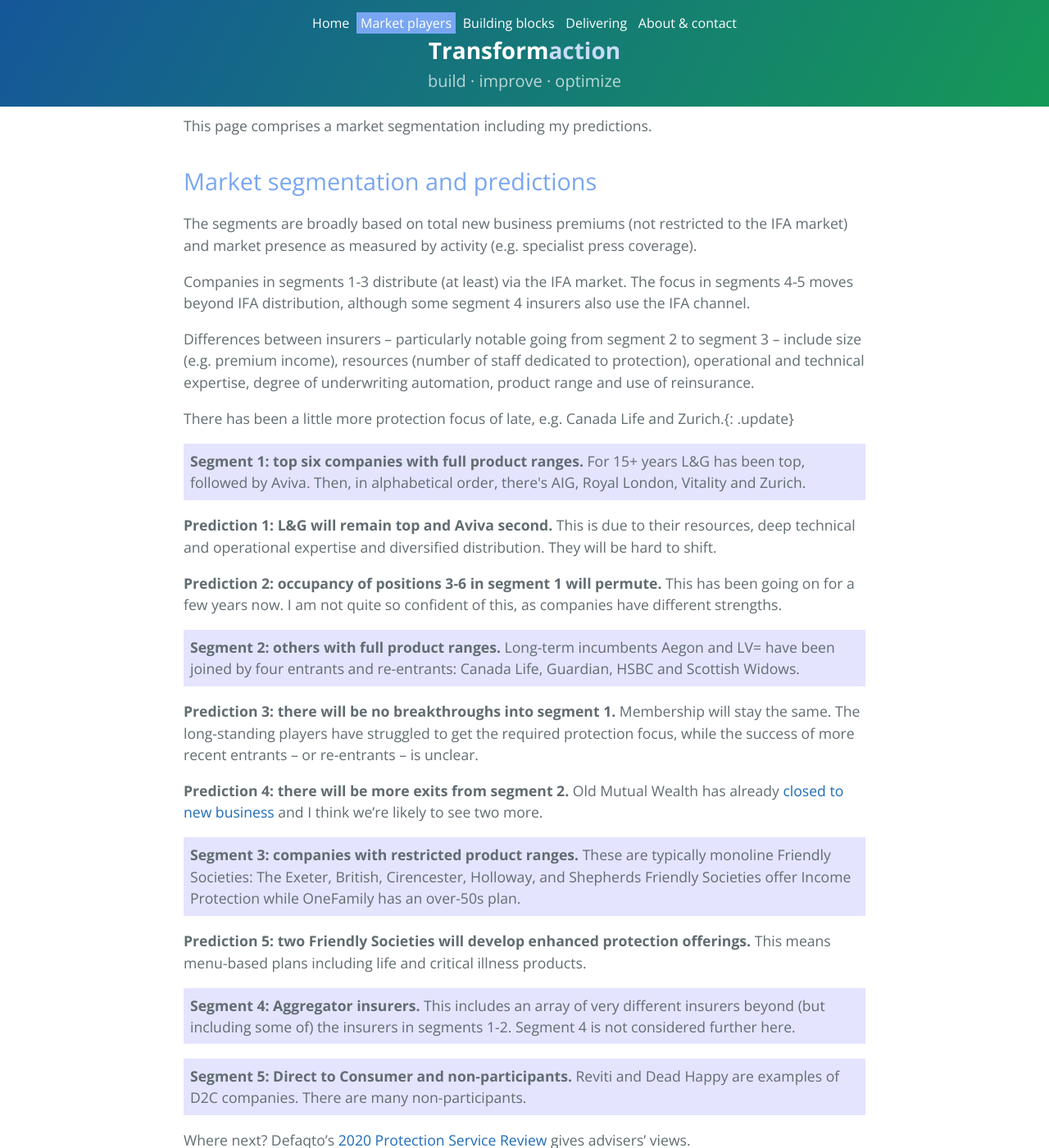
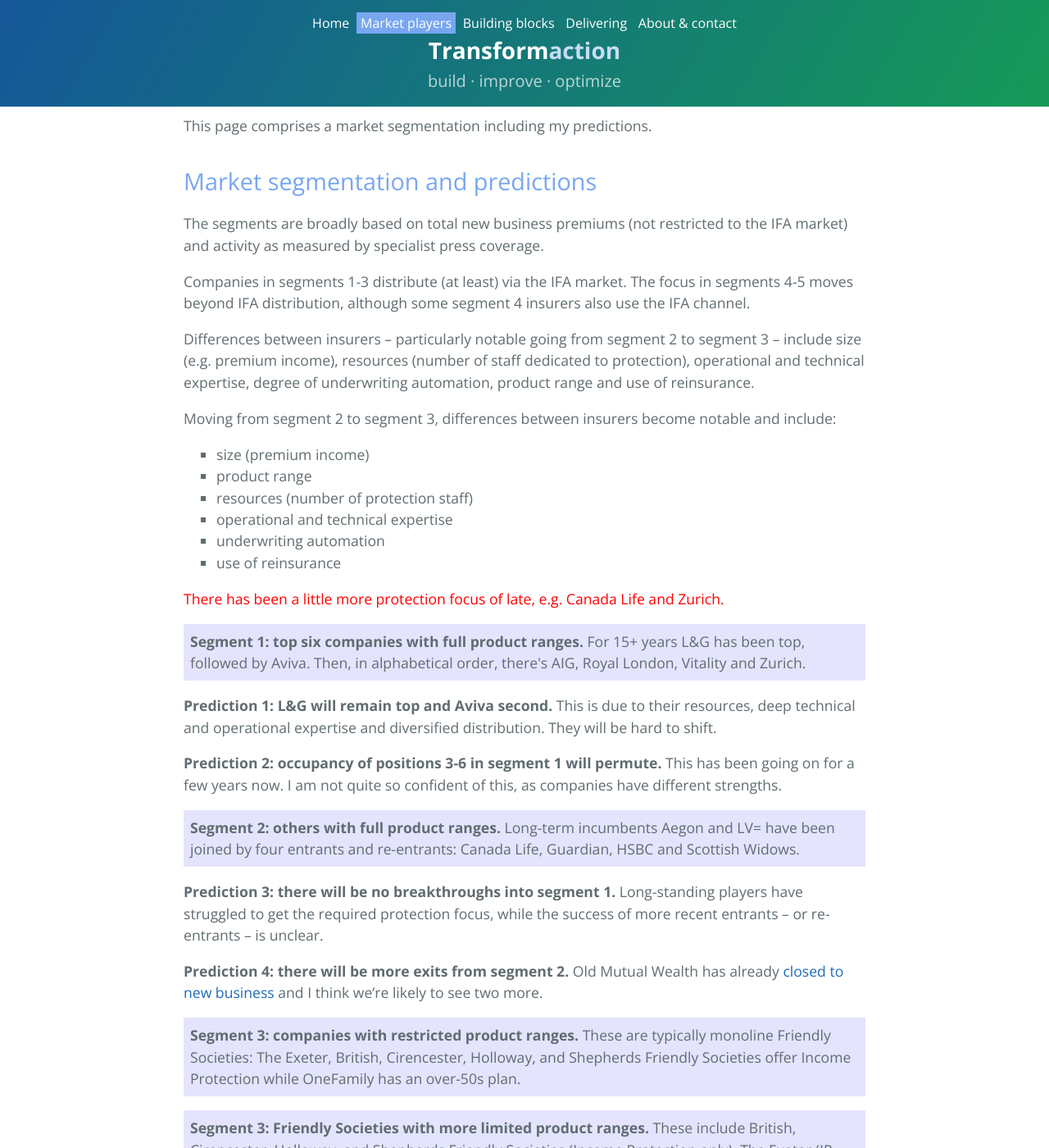
Before and after one commit to maverickactuary/1actuary, a Jekyll site: the page built from content/2marketplayers/index.md, in a window 1280 px wide and 1400 px high, scrolled down 195 px. Shown: the whole window at 82% size. Built offline with Jekyll 4.4.1, drawn with Linux system fonts in a browser that asks for light colours; some of the changed text lies outside the part shown.

Commit message:
market players update

```diff
--- a/content/2marketplayers/index.md
+++ b/content/2marketplayers/index.md
@@ -14,13 +14,23 @@ This page comprises a market segmentation including my predictions.
 
 ## Market segmentation and predictions
 
-The segments are broadly based on total new business premiums (not restricted to the IFA market) and market presence as measured by activity (e.g. specialist press coverage).
+The segments are broadly based on total new business premiums (not restricted to the IFA market) and activity as measured by specialist press coverage.
 
 Companies in segments 1-3 distribute (at least) via the IFA market. The focus in segments 4-5 moves beyond IFA distribution, although some segment 4 insurers also use the IFA channel.
 
 Differences between insurers &ndash; particularly notable going from segment 2 to segment 3 &ndash; include size (e.g. premium income), resources (number of staff dedicated to protection), operational and technical expertise, degree of underwriting automation, product range and use of reinsurance.
 
-There has been a little more protection focus of late, e.g. Canada Life and Zurich.{: .update}
+Moving from segment 2 to segment 3, differences between insurers become notable and include:
+
++ size (premium income)
++ product range
++ resources (number of protection staff)
++ operational and technical expertise
++ underwriting automation
++ use of reinsurance
+
+There has been a little more protection focus of late, e.g. Canada Life and Zurich.
+{: .update}
 
 <p class="highlight"><strong>Segment 1: top six companies with full product ranges.</strong> For 15+ years L&G has been top, followed by Aviva. Then, in alphabetical order, there's AIG, Royal London, Vitality and Zurich.</p>
 
@@ -30,11 +40,13 @@ There has been a little more protection focus of late, e.g. Canada Life and Zuri
 
 <p class="highlight"><strong>Segment 2: others with full product ranges.</strong> Long-term incumbents Aegon and LV= have been joined by four entrants and re-entrants: Canada Life, Guardian, HSBC and Scottish Widows.</p>
 
-**Prediction 3: there will be no breakthroughs into segment 1.** Membership will stay the same. The long-standing players have struggled to get the required protection focus, while the success of more recent entrants &ndash; or re-entrants &ndash; is unclear.
+**Prediction 3: there will be no breakthroughs into segment 1.** Long-standing players have struggled to get the required protection focus, while the success of more recent entrants &ndash; or re-entrants &ndash; is unclear.
 
 **Prediction 4: there will be more exits from segment 2.** Old Mutual Wealth has already [closed to new business](https://www.moneymarketing.co.uk/news/exclusive-ex-old-mutual-protection-arm-to-close-to-new-business/) and I think we're likely to see two more.
 
 <p class="highlight"><strong>Segment 3: companies with restricted product ranges.</strong> These are typically monoline Friendly Societies: The Exeter, British, Cirencester, Holloway, and Shepherds Friendly Societies offer Income Protection while OneFamily has an over-50s plan.</p>
+
+<p class="highlight"><strong>Segment 3: Friendly Societies with more limited product ranges.</strong> These include British, Cirencester, Holloway, and Shepherds Friendly Societies (Income Protection only), The Exeter (IP plus two niche life term products) and and OneFamily's over-50s plan (which includes a 20% critical illness component).</p>
 
 **Prediction 5: two Friendly Societies will develop enhanced protection offerings.** This means menu-based plans including life and critical illness products.
 
```
